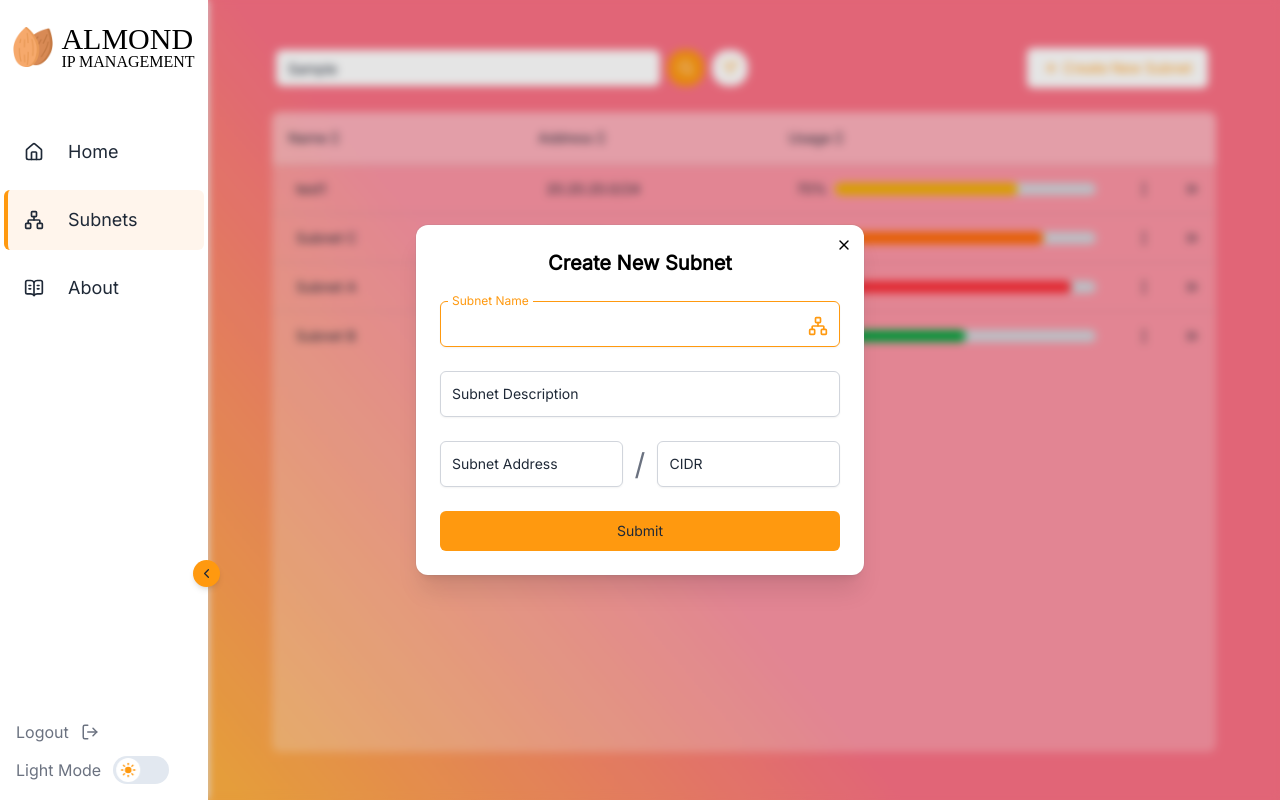
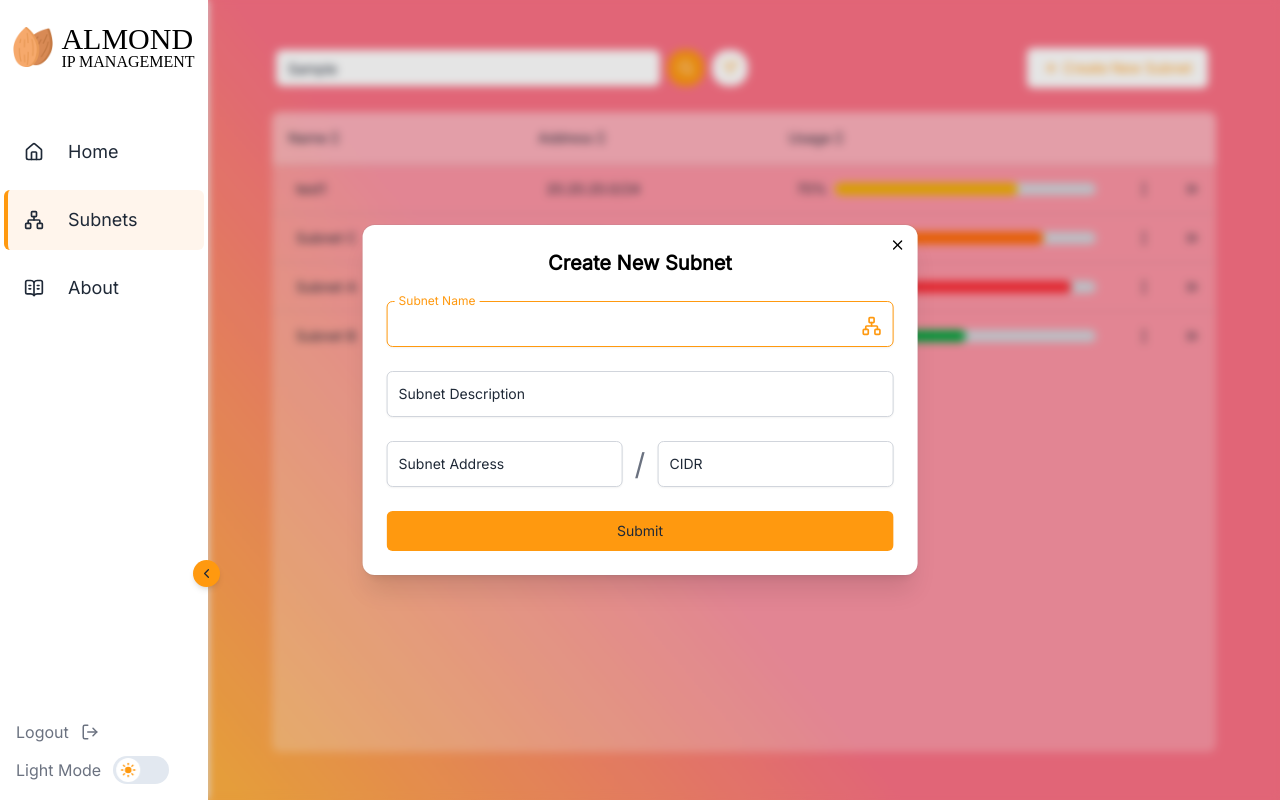
Before and after one commit to shakedGoffer/almond-ipam-new, a React (Vite) app: page /subnets in a window 1280 px wide. Both pictures are taken after typing "Sample" into the empty fields and a click on the button "Create New Subnet". Built offline with nearby package versions, Linux system fonts and the light colour scheme; a web font is replaced by a local one.

Commit message:
fix: fix max & min width

```diff
--- a/src/components/ui/dialog.tsx
+++ b/src/components/ui/dialog.tsx
@@ -59,7 +59,7 @@
       <DialogPrimitive.Content
         data-slot="dialog-content"
         className={cn(
-          "fixed top-1/2 left-1/2 z-200 shadow-xl grid w-full max-w-[calc(100%-2rem)] -translate-x-1/2 -translate-y-1/2 gap-6 rounded-xl bg-popover p-6 text-sm text-popover-foreground ring-1 ring-secondary-text/10 duration-100 outline-none sm:max-w-md data-open:animate-in data-open:fade-in-0 data-open:zoom-in-95 data-closed:animate-out data-closed:fade-out-0 data-closed:zoom-out-95",
+          "fixed min-w-max max-w-md top-1/2 left-1/2 z-200 shadow-xl grid w-full -translate-x-1/2 -translate-y-1/2 gap-6 rounded-xl bg-popover p-6 text-sm text-popover-foreground ring-1 ring-secondary-text/10 duration-100 outline-none data-open:animate-in data-open:fade-in-0 data-open:zoom-in-95 data-closed:animate-out data-closed:fade-out-0 data-closed:zoom-out-95",
           className
         )}
         {...props}
```
